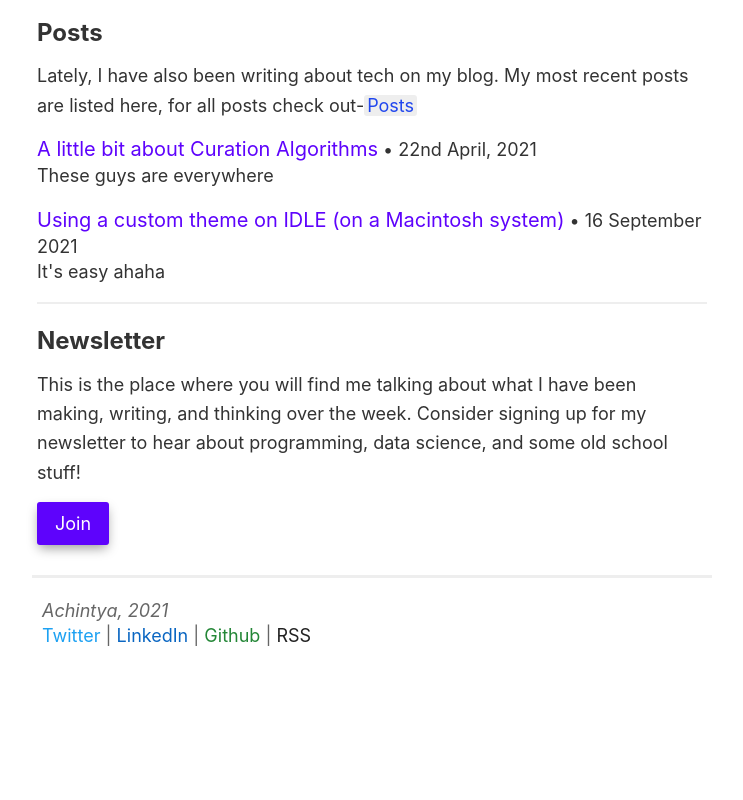
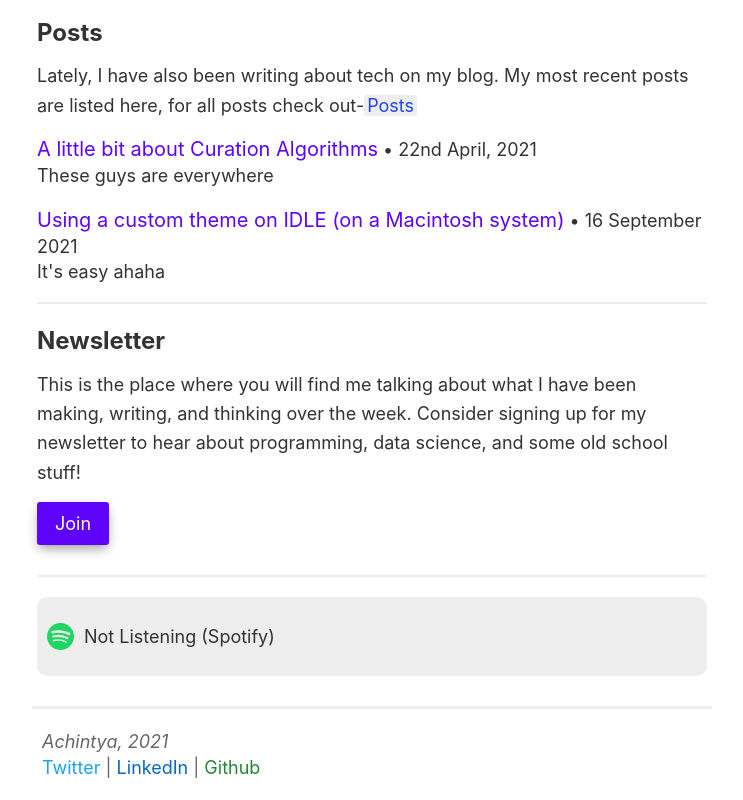
Before and after one commit to achntj/garden, a Next.js app: page / in a window 1280 px wide. Shown: the part 354-1154 px from the top of the page, without its empty margins (268-1011 px from the left). Before the commit the page ends 1022 px from the top, so only its background shows below. Built offline with nearby package versions, Linux system fonts and the light colour scheme; no server answers.

Commit message:
Spotify Added

```diff
--- a/components/Footer.js
+++ b/components/Footer.js
@@ -26,10 +26,6 @@ function Footer() {
             href="https://github.com/achintyajha"
           >
             Github
-          </a>{" "}
-          |{" "}
-          <a className="special_link" href="/feed.xml">
-            RSS
           </a>
         </div>
       </div>
--- /dev/null
+++ b/components/now-playing.js
@@ -0,0 +1,42 @@
+import useSWR from "swr";
+import fetcher from "../lib/fetcher";
+
+export default function NowPlaying() {
+  const { data } = useSWR("/api/now-playing", fetcher);
+  // "not-playing";
+  return (
+    <>
+      <div className="spotify-thumb">
+        {data?.isPlaying ? (
+          <>
+            <img src={data.albumImageUrl} alt="" key={data.title}></img>
+            <p>
+              <a
+                rel="noreferrer"
+                target="_blank"
+                className="spotify-link"
+                href={data.songUrl}
+              >
+                Now Playing - {data.title}
+              </a>
+              <br />
+              {data.artist}
+            </p>
+          </>
+        ) : (
+          <>
+            <svg width="1.5em" height="1.5em" viewBox="0 0 168 168">
+              <path
+                fill="#1ED760"
+                d="M83.996.277C37.747.277.253 37.77.253 84.019c0 46.251 37.494 83.741 83.743 83.741 46.254 0 83.744-37.49 83.744-83.741 0-46.246-37.49-83.738-83.745-83.738l.001-.004zm38.404 120.78a5.217 5.217 0 01-7.18 1.73c-19.662-12.01-44.414-14.73-73.564-8.07a5.222 5.222 0 01-6.249-3.93 5.213 5.213 0 013.926-6.25c31.9-7.291 59.263-4.15 81.337 9.34 2.46 1.51 3.24 4.72 1.73 7.18zm10.25-22.805c-1.89 3.075-5.91 4.045-8.98 2.155-22.51-13.839-56.823-17.846-83.448-9.764-3.453 1.043-7.1-.903-8.148-4.35a6.538 6.538 0 014.354-8.143c30.413-9.228 68.222-4.758 94.072 11.127 3.07 1.89 4.04 5.91 2.15 8.976v-.001zm.88-23.744c-26.99-16.031-71.52-17.505-97.289-9.684-4.138 1.255-8.514-1.081-9.768-5.219a7.835 7.835 0 015.221-9.771c29.581-8.98 78.756-7.245 109.83 11.202a7.823 7.823 0 012.74 10.733c-2.2 3.722-7.02 4.949-10.73 2.739z"
+              ></path>
+            </svg>
+            <p>
+              Not Listening <span>(Spotify)</span>
+            </p>
+          </>
+        )}
+      </div>
+    </>
+  );
+}
--- /dev/null
+++ b/lib/fetcher.js
@@ -0,0 +1,4 @@
+export default async function fetcher(...args) {
+  const res = await fetch(...args);
+  return res.json();
+}
--- /dev/null
+++ b/lib/spotify.js
@@ -0,0 +1,48 @@
+import querystring from "querystring";
+import fetch from "isomorphic-unfetch";
+
+const client_id = process.env.SPOTIFY_CLIENT_ID;
+const client_secret = process.env.SPOTIFY_CLIENT_SECRET;
+const refresh_token = process.env.SPOTIFY_REFRESH_TOKEN;
+
+const basic = Buffer.from(`${client_id}:${client_secret}`).toString("base64");
+const NOW_PLAYING_ENDPOINT = `https://api.spotify.com/v1/me/player/currently-playing`;
+const TOKEN_ENDPOINT = `https://accounts.spotify.com/api/token`;
+
+const getAccessToken = async () => {
+  const response = await fetch(TOKEN_ENDPOINT, {
+    method: "POST",
+    headers: {
+      Authorization: `Basic ${basic}`,
+      "Content-Type": "application/x-www-form-urlencoded",
+    },
+    body: querystring.stringify({
+      grant_type: "refresh_token",
+      refresh_token,
+    }),
+  });
+
+  return response.json();
+};
+
+const TOP_TRACKS_ENDPOINT = `https://api.spotify.com/v1/me/top/tracks`;
+
+export const getTopTracks = async () => {
+  const { access_token } = await getAccessToken();
+
+  return fetch(TOP_TRACKS_ENDPOINT, {
+    headers: {
+      Authorization: `Bearer ${access_token}`,
+    },
+  });
+};
+
+export const getNowPlaying = async () => {
+  const { access_token } = await getAccessToken();
+
+  return fetch(NOW_PLAYING_ENDPOINT, {
+    headers: {
+      Authorization: `Bearer ${access_token}`,
+    },
+  });
+};
--- a/pages/_app.js
+++ b/pages/_app.js
@@ -1,5 +1,3 @@
-import Nav from "../components/Nav";
-import Footer from "../components/Footer";
 import "../styles/globals.scss";
 
 export default function MyApp({ Component, pageProps }) {
--- /dev/null
+++ b/pages/api/now-playing.js
@@ -0,0 +1,26 @@
+import { getNowPlaying } from "../../lib/spotify";
+
+export default async (_, res) => {
+  const response = await getNowPlaying();
+
+  if (response.status === 204 || response.status > 400) {
+    return res.status(200).json({ isPlaying: false });
+  }
+
+  const song = await response.json();
+  const isPlaying = song.is_playing;
+  const title = song.item.name;
+  const artist = song.item.artists.map((_artist) => _artist.name).join(", ");
+  const album = song.item.album.name;
+  const albumImageUrl = song.item.album.images[0].url;
+  const songUrl = song.item.external_urls.spotify;
+
+  return res.status(200).json({
+    album,
+    albumImageUrl,
+    artist,
+    isPlaying,
+    songUrl,
+    title,
+  });
+};
--- /dev/null
+++ b/pages/api/top-tracks.js
@@ -0,0 +1,15 @@
+import { getTopTracks } from "../../lib/spotify";
+
+export default async (_, res) => {
+  const response = await getTopTracks();
+  const { items } = await response.json();
+
+  const tracks = items.slice(0, 10).map((track) => ({
+    artist: track.artists.map((_artist) => _artist.name).join(", "),
+    songUrl: track.external_urls.spotify,
+    imageUrl: track.album.images[1].url,
+    title: track.name,
+  }));
+
+  return res.status(200).json({ tracks });
+};
--- a/pages/index.js
+++ b/pages/index.js
@@ -6,16 +6,16 @@ import Post from "../components/Post";
 import { sortByDate } from "../utils";
 import Link from "next/link";
 import Base from "../components/Base";
+import NowPlaying from "../components/now-playing";
 
 export default function Home({ posts }) {
   return (
-    <div>
+    <>
       <Head>
         <title>Create Next App</title>
         <meta name="description" content="Generated by create next app" />
         <link rel="icon" href="/favicon.ico" />
       </Head>
-      <div>
       <div className="entry">
         <div className="img_div">
           <img className="me_home" src="images/me.jpeg" alt="Achintya Jha" />
@@ -24,8 +24,8 @@ export default function Home({ posts }) {
           <b>Hi, I&lsquo;m Achintya!</b>
           <br />
           I&lsquo;m a high school senior at Ahlcon International School,
-            studying Computer Science. Currently, I am an Artificial
-            Intelligence intern at
+          studying Computer Science. Currently, I am an Artificial Intelligence
+          intern at
           <a href="https://www.techmahindra.com/en-in/innovation/makers-lab/">
             Tech Mahindra
           </a>
@@ -45,20 +45,20 @@ export default function Home({ posts }) {
           >
             Twitter
           </a>
-            ,
+          ,{" "}
           <a
             className="special_link github"
             href="https://github.com/achintyajha"
           >
             GitHub
           </a>
-            ,
+          ,{" "}
           <a
             className="special_link linkedin"
             href="https://linkedin.com/in/achintyajha"
           >
             LinkedIn
-            </a>
+          </a>{" "}
           or via
           <a
             className="special_link mail"
@@ -73,8 +73,8 @@ export default function Home({ posts }) {
       <div className="posts">
         <h2>Posts</h2>
         <p>
-            Lately, I have also been writing about tech on my blog. My most
-            recent posts are listed here, for all posts check out-
+          Lately, I have also been writing about tech on my blog. My most recent
+          posts are listed here, for all posts check out-
           <Link href="/posts">Posts</Link>
         </p>
         {posts.map((post, index) => (
@@ -86,16 +86,16 @@ export default function Home({ posts }) {
         <h2>Newsletter</h2>
         <p>
           This is the place where you will find me talking about what I have
-            been making, writing, and thinking over the week. Consider signing
-            up for my newsletter to hear about programming, data science, and
-            some old school stuff!
+          been making, writing, and thinking over the week. Consider signing up
+          for my newsletter to hear about programming, data science, and some
+          old school stuff!
         </p>
         <a className="button" href="https://newsletter.achintyajha.in">
           Join
         </a>
       </div>
-      </div>
-    </div>
+      <NowPlaying />
+    </>
   );
 }
 
--- a/styles/globals.scss
+++ b/styles/globals.scss
@@ -354,7 +354,8 @@ nav {
 }
 
 .newsletter {
-  // border-bottom: 2px solid var(--color-highlight);
+  padding-bottom: 30px;
+  border-bottom: 2px solid var(--color-highlight);
   border-top: 2px solid var(--color-highlight);
 }
 
@@ -489,6 +490,34 @@ blockquote {
 //   border-bottom: 1px solid #ddd;
 //   background-color: $lightGray;
 // }
+
+.spotify-thumb {
+  margin-top: 20px;
+  background-color: var(--color-highlight);
+  border-radius: 10px;
+  padding: 10px;
+  display: flex;
+  // justify-content: space-between;
+  align-items: center;
+}
+
+.spotify-thumb img {
+  width: 50px;
+  height: 50px;
+  border-radius: 5px;
+}
+
+.spotify-thumb p {
+  margin-left: 10px;
+  overflow: scroll;
+}
+
+.spotify-link {
+  color: var(--color-accent);
+}
+.spotify-link:hover {
+  text-decoration: none;
+}
 
 footer {
   font-style: italic;
```
Also changed, not shown: package.json (+6 -1 lines), 1 other file (tests, documents, lock files or other folders). Lines whose indentation alone changed are shown as unchanged.
